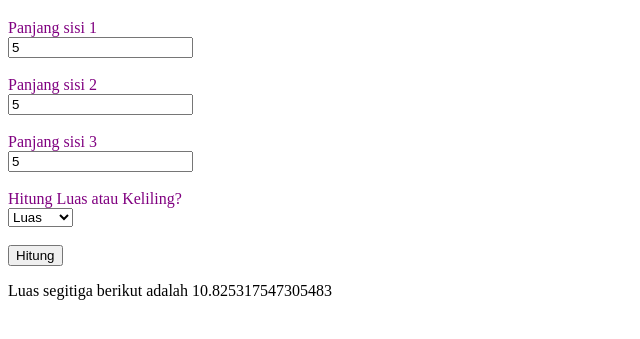
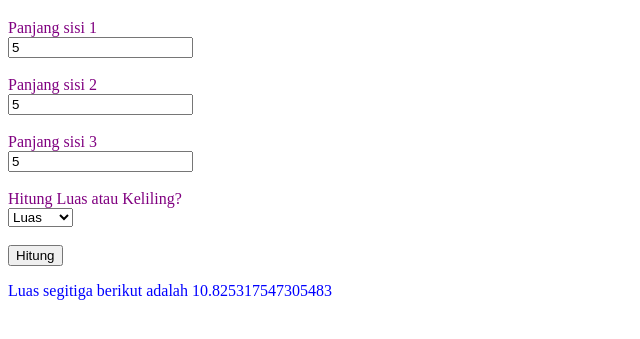
Before and after one commit to revou-fundamental-course/25-dec-23-vanzrael, a plain HTML site: page index.html in a window 1280 px wide. Both pictures are taken after typing "5", "5", "5" into the empty fields and a click on the button "Hitung". Shown: the part 61-400 px from the top of the page, without its empty margins (0-640 px from the left). Drawn offline with Linux system fonts and the light colour scheme.

Commit message:
add some css and js adjustment

```diff
--- a/css/style.css
+++ b/css/style.css
@@ -1,3 +1,7 @@
 .input .input-label {
     color: purple;
 }
+
+.response {
+    color: blue;
+}
--- a/js/script.js
+++ b/js/script.js
@@ -32,17 +32,17 @@ function processForm(){
         let operationType = document.forms["hitung-segitiga"]["operation-type"].value;
         if(operationType === "luas"){
             const luas = calculateArea(sisi1Num, sisi2Num, sisi3Num);
-            messagePayload = `<p>Luas segitiga berikut adalah ${luas}</p>`;
+            messagePayload = `Luas segitiga berikut adalah ${luas}`;
         } else if(operationType === "keliling"){
             const keliling = calculatePerimeter(sisi1Num, sisi2Num, sisi3Num);
-            messagePayload = `<p>Keliling segitiga berikut adalah ${keliling}</p>`;
+            messagePayload = `Keliling segitiga berikut adalah ${keliling}`;
         } else {
-            messagePayload = "<p>Jenis operasi tidak diketahui</p>";
+            messagePayload = "Jenis operasi tidak diketahui";
         }
     }
 
 
-    document.getElementById("result").innerHTML = messagePayload;
+    document.getElementById("result").innerHTML = makeMessageElement(messagePayload);
 }
 
 function validateParam(paramVal){
@@ -50,8 +50,8 @@ function validateParam(paramVal){
     return res;
 }
 
-function makeErrorMessageElement(message){
-    return `<p>${message}</p>`
+function makeMessageElement(message){
+    return `<p class="text response">${message}</p>`
 }
 
 function calculatePerimeter(a, b, c){
```
